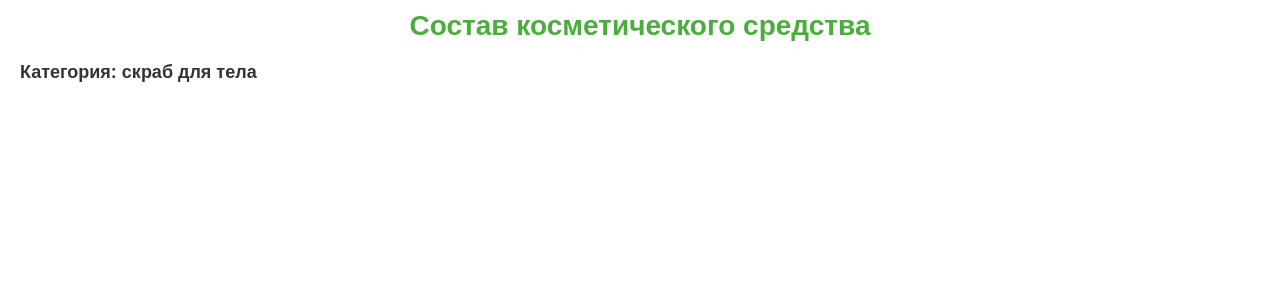
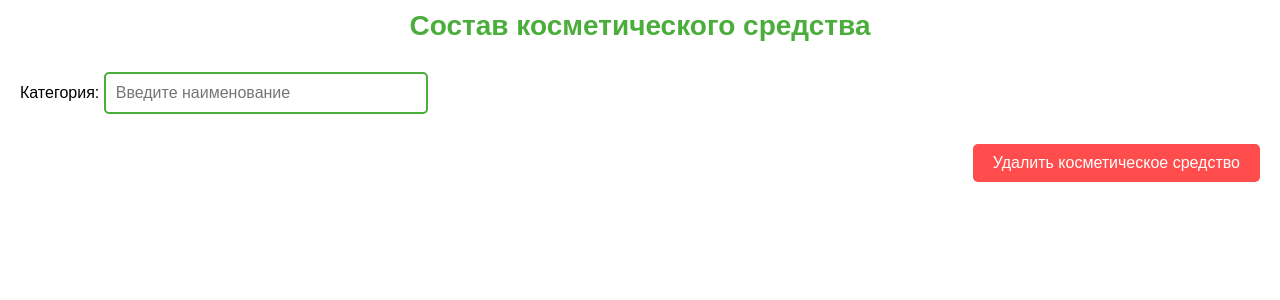
Before and after one commit to sdagmir/bmstu-web, a Django app: page /request/1/ in a window 1280 px wide. Shown: the part 90-390 px from the top of the page. Run offline with Django 5.2, Linux system fonts and the light colour scheme; data that the repository does not hold is empty; parts of the project's set-up code (start-up, migrations or seed data) failed here and were passed over.

Commit message:
Add buttons and frame 'category'

```diff
--- a/backend/cosmetics/static/css/styles.css
+++ b/backend/cosmetics/static/css/styles.css
@@ -209,10 +209,20 @@ header {
     margin-top: -20px;
 }
 
-
 .order-details h3 {
     font-size: 18px;
     color: #333;
+}
+
+/* Категория input */
+.category-input {
+    width: 100%;
+    max-width: 300px;
+    padding: 10px;
+    margin: 10px 0;
+    border: 2px solid #4BAD3B;
+    border-radius: 5px;
+    font-size: 16px;
 }
 
 .order-items {
@@ -259,7 +269,6 @@ header {
     color: #4CAF50;
     font-size: 18px;
     text-decoration: none;
-
 }
 
 .item-more:hover {
@@ -286,6 +295,45 @@ header {
     border-radius: 15px;
     border: 2px solid #4BAD3B;
 }
+
+/* Кнопка удалить для каждой карточки */
+.btn.btn-danger {
+    background-color: #FF4C4C;
+    color: white;
+    border: none;
+    padding: 8px 16px;
+    border-radius: 5px;
+    cursor: pointer;
+    transition: background-color 0.3s;
+    margin-left: 15px;
+}
+
+.btn.btn-danger:hover {
+    background-color: #E43E3E;
+}
+
+/* Контейнер для кнопки удаления косметического средства */
+.delete-button-container {
+    text-align: right;
+    margin-top: 20px;
+}
+
+/* Кнопка удаления косметического средства */
+.delete-button-container .btn.btn-danger {
+    background-color: #FF4C4C;
+    color: white;
+    border: none;
+    padding: 10px 20px;
+    font-size: 16px;
+    border-radius: 5px;
+    cursor: pointer;
+    transition: background-color 0.3s;
+}
+
+.delete-button-container .btn.btn-danger:hover {
+    background-color: #E43E3E;
+}
+
 
 /* ------------------------------------------------------------------------- */
 
--- a/backend/cosmetics/templates/components_list.html
+++ b/backend/cosmetics/templates/components_list.html
@@ -35,7 +35,10 @@
                         <h5 class="card-title">{{ element.title }}</h5>
                         <p class="card-description">{{ element.short_description }}</p>
                         <p class="card-price">{{ element.volume }}{{ element.unit }} — {{ element.price }} руб.</p>
-                        <a href="{% url 'add_component' element.id %}" class="btn-add">Добавить</a>
+                        <form method="post" action="{% url 'add_component'%}">
+                            {% csrf_token %}
+                            <button class="btn-add" name ="add_to_basket" value="{{ element.id }}">Добавить</button>
+                        </form>
                     </div>
                 </div>
             {% endfor %}
--- a/backend/cosmetics/templates/order_draft.html
+++ b/backend/cosmetics/templates/order_draft.html
@@ -3,14 +3,18 @@
 {% block title %}Косметическое средство{% endblock %}
 
 {% block content_body %}
+    <form method="post" action="{% url 'delete_cosmetic' data.id %}">
+        {% csrf_token %}
         <div class="order-container">
             <h1 class="order-title">Состав косметического средства</h1>
 
             <div class="order-details">
-            <h3>Категория: скраб для тела</h3>
+                <!-- Категория стала input text -->
+                <label for="category">Категория:</label>
+                <input type="text" id="category" name="category" value="{{ data.category }}" class="category-input" placeholder="Введите наименование">
 
                 <div class="order-items">
-                {% for item in data %}
+                    {% for item in data.details %}
                     <div class="order-item">
                         <div class="item-image">
                             <img src="{{ item.img_path }}" alt="{{ item.title }}">
@@ -27,11 +31,19 @@
                                 min="1"
                                 step="1"
                                 value="{{item.dosage}}"
-                               readonly>
+                                >
                         </div>
+                        <button type="submit" class="btn btn-danger" name="request_action" value="delete_component_{{item.id_component}}">Удалить</button>
                     </div>
                     {% endfor %}
                 </div>
             </div>
+
+            <div class="delete-button-container">
+                <button class="btn btn-danger" name="request_action" value="delete_cosmetic_composition">
+                    Удалить косметическое средство
+                </button>
             </div>
+        </div>
+    </form>
 {% endblock %}
```
Lines whose indentation alone changed are shown as unchanged.
